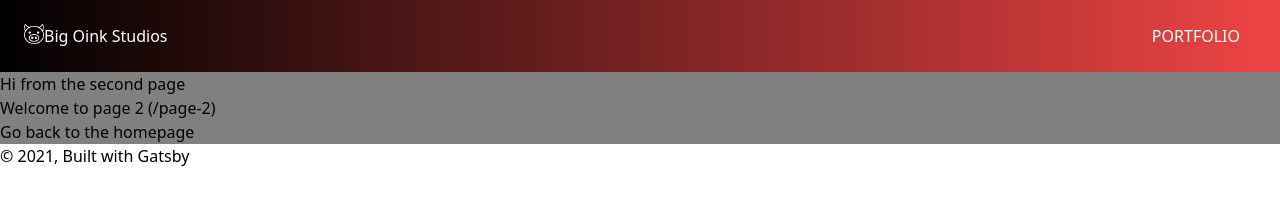
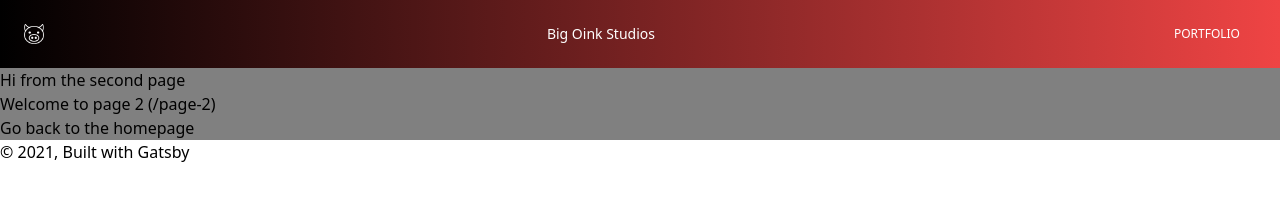
Before and after one commit to Gluke92/georgeluke-big-oink-studios, a Gatsby site: page /page-2 in a window 1280 px wide. Built offline with nearby package versions, Linux system fonts and the light colour scheme; Gatsby itself is replaced by a stand-in of ours.

Commit message:
changed more styling of nav bar

```diff
--- a/src/components/header.js
+++ b/src/components/header.js
@@ -7,8 +7,6 @@ function Header({ siteTitle }) {
 
   return (
     <nav className=" flex flex-wrap items-center justify-between p-6 mb-0 bg-gradient-to-r from-black via-black-500 to-red-500">
-      <div className=" text-white">
-          {/* <svg src="/images/pig-piggy.png"/> */}
           <StaticImage
           className = "w-5 h-5 text-center"
           src="../images/invertPiggy.png"
@@ -17,19 +15,17 @@ function Header({ siteTitle }) {
           <Link
             to={`/`}
             href="#responsive-header"
-            className="mt-4 mr-4 text-white lg:inline-block lg:mt-0 text-white"
+            className="mt-4 mr-4 text-sm items-center lg:inline-block lg:mt-0 text-white"
           >
             Big Oink Studios
           </Link>
-        </div>
-        <Link
+          <Link
             to={`/portfolio`}
             href="#responsive-header"
-            className="mt-4 mr-4 text-white lg:inline-block lg:mt-0 text-white"
+            className="mt-4 mr-4 text-xs items-center lg:inline-block lg:mt-0 text-white"
           >
             PORTFOLIO
           </Link>
-
     </nav>
   )
 }
```
